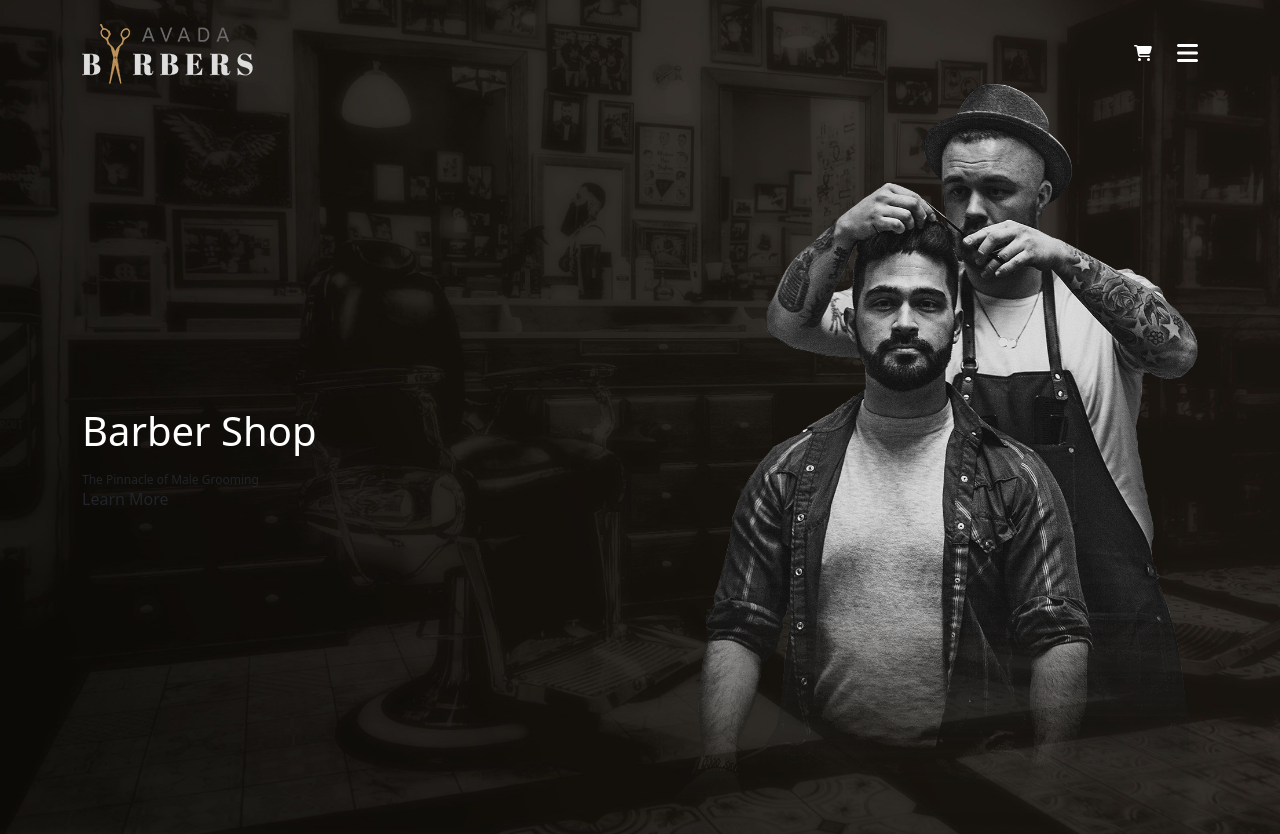
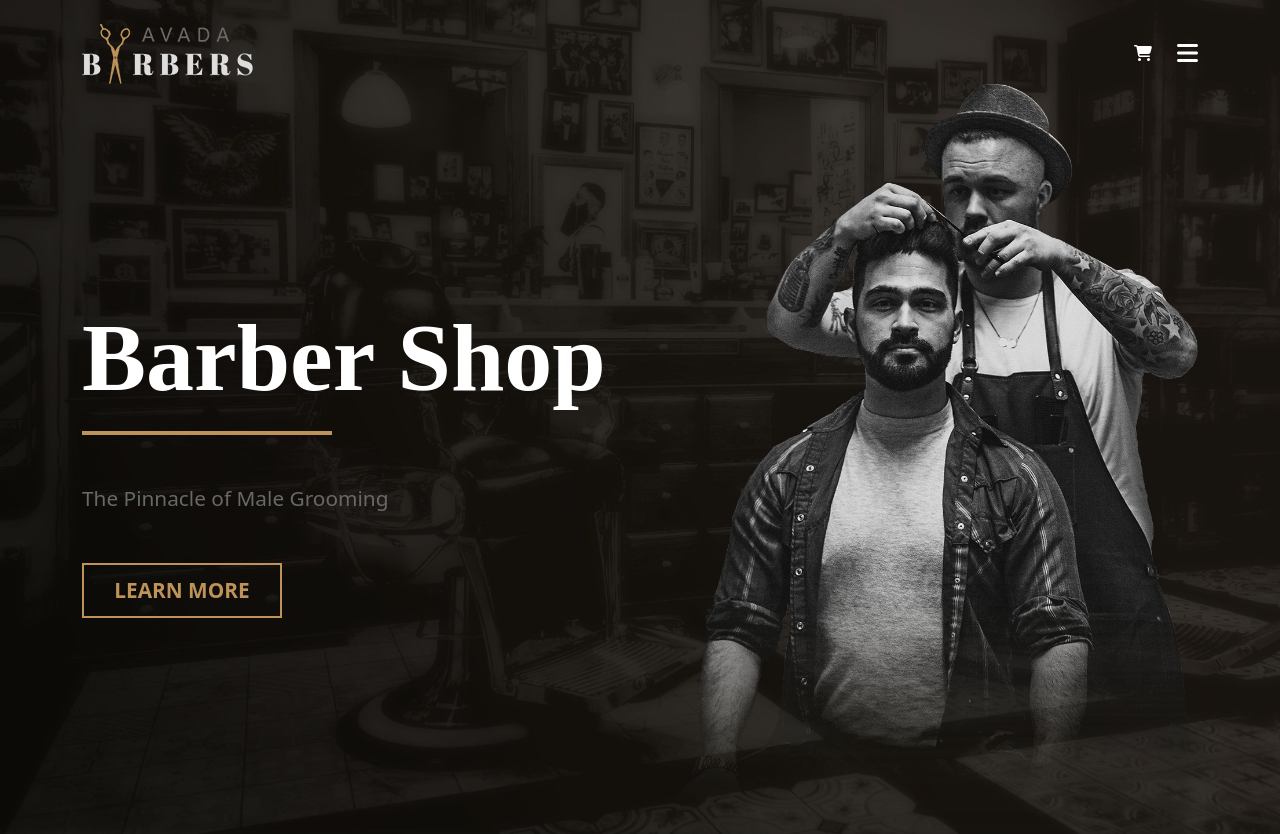
Before and after one commit to claudiuhuhulia/proj-html-vuejs, a Vue app: page / in a window 1280 px wide. Built offline with nearby package versions, Linux system fonts and the light colour scheme.

Commit message:
added jumbo style

```diff
--- a/package.json
+++ b/package.json
@@ -9,6 +9,7 @@
     "preview": "vite preview"
   },
   "dependencies": {
+    "@fontsource/abril-fatface": "^5.0.5",
     "@fortawesome/fontawesome-svg-core": "^6.4.0",
     "@fortawesome/free-regular-svg-icons": "^6.4.0",
     "@fortawesome/free-solid-svg-icons": "^6.4.0",
--- a/src/components/AppHeader.vue
+++ b/src/components/AppHeader.vue
@@ -21,13 +21,16 @@ export default {
             </nav>
         </div>
 
+
+        <!-- TITLE & JUMBOTRON -->
         <div class="container jumbotron d-flex align-items-center justify-content-between">
             <div class="left-jumbo">
                 <div class="title">
                     <h1>Barber Shop</h1>
+                    <div class="division-bar my-3"></div>
                 </div>
-                <sub>The Pinnacle of Male Grooming</sub>
-                <div class="my-btn">Learn More</div>
+                <div class="sub my-5">The Pinnacle of Male Grooming</div>
+                <div class="my-btn">LEARN MORE</div>
             </div>
             <div class="right-jumbo">
                 <img src="../assets/img/avadabarbers_hero_focalmirror.png" alt="header pic">
@@ -54,6 +57,38 @@ header {
 
 }
 
+.left-jumbo {
+    .title {
+        h1 {
+            font-family: abril-fatface;
+            font-size: 6rem;
+            font-weight: bold
+        }
+
+        .division-bar {
+            border-bottom: 4px solid #be9359;
+            width: 250px;
+        }
+    }
+
+    .sub {
+        font-size: 1.3rem;
+        color: #686868;
+    }
+
+    .my-btn {
+        border: 2px solid #be9359;
+        padding: 10px;
+        color: #be9359;
+        width: 200px;
+        text-align: center;
+        font-weight: bold;
+        font-size: 1.3rem;
+        cursor: pointer;
+    }
+
+}
+
 .right-jumbo {
     img {
         height: 750px;
--- a/src/main.js
+++ b/src/main.js
@@ -1,6 +1,7 @@
 import { createApp } from 'vue'
 import App from './App.vue'
 import 'bootstrap/dist/css/bootstrap.min.css'
+import '@fontsource/abril-fatface';
 
 /* import the fontawesome core */
 import { library } from '@fortawesome/fontawesome-svg-core'
```
Also changed, not shown: 1 other file (tests, documents, lock files or other folders).
